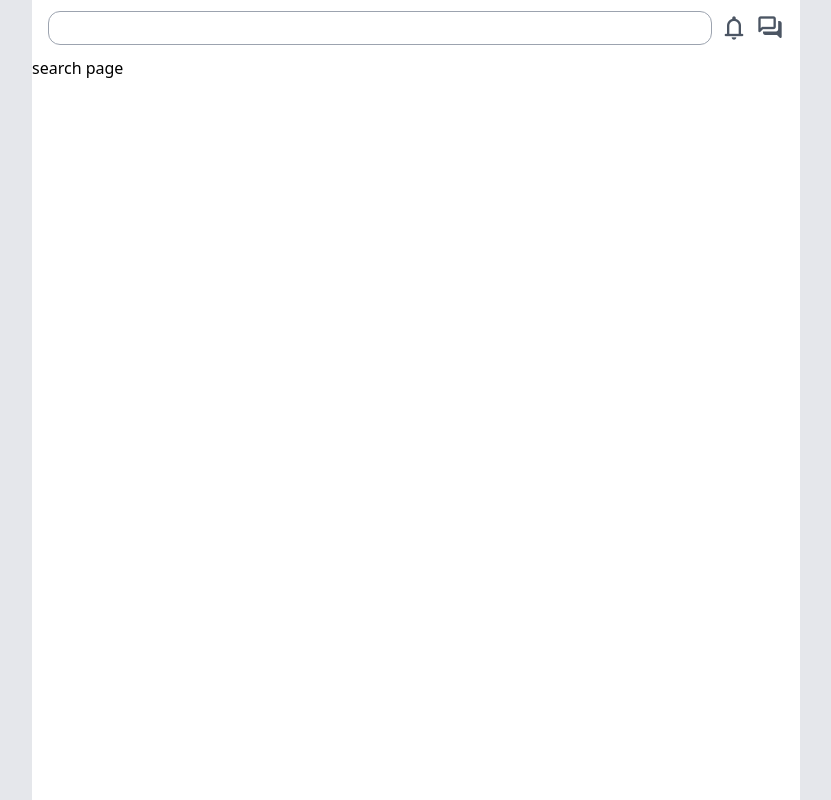
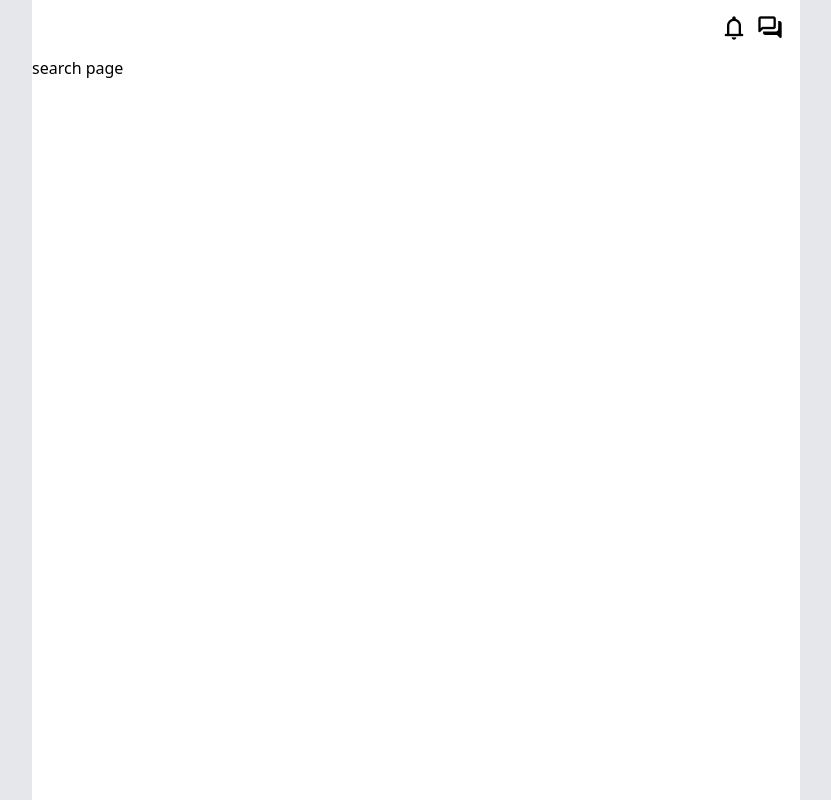
Before and after one commit to wndgur2/ddang, a React (Vite) app: page /explore/search in a window 1280 px wide. Shown: the whole page, without its empty margins (224-1055 px from the left). Built offline with nearby package versions, Linux system fonts and the light colour scheme.

Commit message:
refactor: tailwind custom theme 적용

```diff
--- a/src/components/headers/header.module.css
+++ b/src/components/headers/header.module.css
@@ -3,12 +3,12 @@
   width: 100%;
   padding: 0 var(--padding);
 
-  /* border-bottom: 1px solid var(--gray-100); */
+  border-bottom: 1px solid var(--color-gray-100);
 }
 
 .search {
   height: fit-content;
   align-items: center;
 
-  border: 1px solid var(--gray-400);
+  border: 1px solid var(--color-gray-400);
 }
--- a/src/components/navbar/Navbar.module.css
+++ b/src/components/navbar/Navbar.module.css
@@ -6,7 +6,7 @@
   left: inherit;
   height: 64px;
 
-  border-top: 1px solid var(--gray-100);
+  border-top: 1px solid var(--color-gray-100);
 }
 
 .active {
@@ -14,5 +14,5 @@
 }
 
 .inactive {
-  color: var(--gray-500);
+  color: var(--color-gray-500);
 }
--- a/src/index.css
+++ b/src/index.css
@@ -1,54 +1,57 @@
-@import "tailwindcss";
+@import 'tailwindcss';
+
+@theme {
+  --color-white: #ffffff;
+  --color-black: #000000;
+
+  --color-gray-50: #f9fafb;
+  --color-gray-100: #f3f4f6;
+  --color-gray-200: #e5e7eb;
+  --color-gray-300: #d1d5db;
+  --color-gray-400: #9ca3af;
+  --color-gray-500: #6b7280;
+  --color-gray-600: #4b5563;
+  --color-gray-700: #374151;
+  --color-gray-800: #1f2937;
+  --color-gray-900: #111827;
+  --color-gray-950: #030712;
+
+  --color-ddblue-50: #dbe7fe;
+  --color-ddblue-100: #b8cffd;
+  --color-ddblue-200: #95b8fd;
+  --color-ddblue-300: #709efa;
+  --color-ddblue-400: #4d86f9;
+  --color-ddblue-500: #296ef8;
+  --color-ddblue-600: #2158c6;
+  --color-ddblue-700: #194295;
+  --color-ddblue-800: #102c63;
+  --color-ddblue-900: #081632;
+
+  --color-ddred-100: #fce1e1;
+  --color-ddred-200: #f9c2c2;
+  --color-ddred-300: #f7a4a4;
+  --color-ddred-400: #f48585;
+  --color-ddred-500: #f16767;
+  --color-ddred-600: #c15252;
+  --color-ddred-700: #913e3e;
+  --color-ddred-800: #602929;
+  --color-ddred-900: #301515;
+}
 
 :root {
-  --white: #FFFFFF;
-  --black: #000000;
-
-  --gray-50: #F9FAFB;
-  --gray-100: #F3F4F6;
-  --gray-200: #E5E7EB;
-  --gray-300: #D1D5DB;
-  --gray-400: #9CA3AF;
-  --gray-500: #6B7280;
-  --gray-600: #4B5563;
-  --gray-700: #374151;
-  --gray-800: #1F2937;
-  --gray-900: #111827;
-  --gray-950: #030712;
-
-  --ddblue-50: #DBE7FE;
-  --ddblue-100: #B8CFFD;
-  --ddblue-200: #95B8FD;
-  --ddblue-300: #709EFA;
-  --ddblue-400: #4D86F9;
-  --ddblue-500: #296EF8;
-  --ddblue-600: #2158C6;
-  --ddblue-700: #194295;
-  --ddblue-800: #102C63;
-  --ddblue-900: #081632;
-
-  --ddred-100: #FCE1E1;
-  --ddred-200: #F9C2C2;
-  --ddred-300: #F7A4A4;
-  --ddred-400: #F48585;
-  --ddred-500: #F16767;
-  --ddred-600: #C15252;
-  --ddred-700: #913E3E;
-  --ddred-800: #602929;
-  --ddred-900: #301515;
 
   --max-width: 768px;
 
   --padding: 16px;
-  --icon-color: var(--gray-950);
-  --content-color: var(--gray-900);
-  --border-color: var(--gray-300);
-  --bg-color: var(--white);
+  --icon-color: var(--color-gray-950);
+  --content-color: var(--color-gray-900);
+  --border-color: var(--color-gray-300);
+  --bg-color: var(--color-white);
 
   border-color: var(--border-color);
-  background-color: var(--gray-200);
+  background-color: var(--color-gray-200);
 }
 
 input {
-  outline-color: var(--ddblue-400);
+  outline-color: var(--color-ddblue-400);
 }
```
